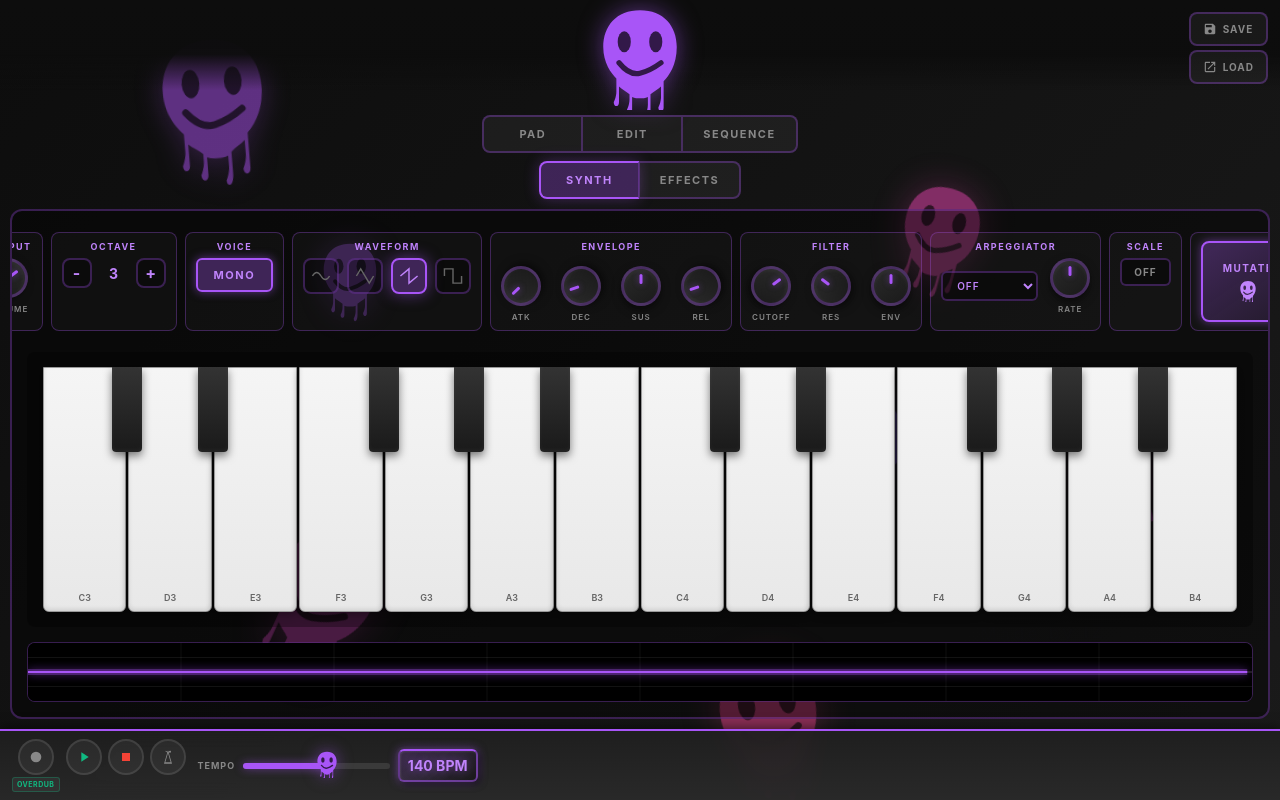
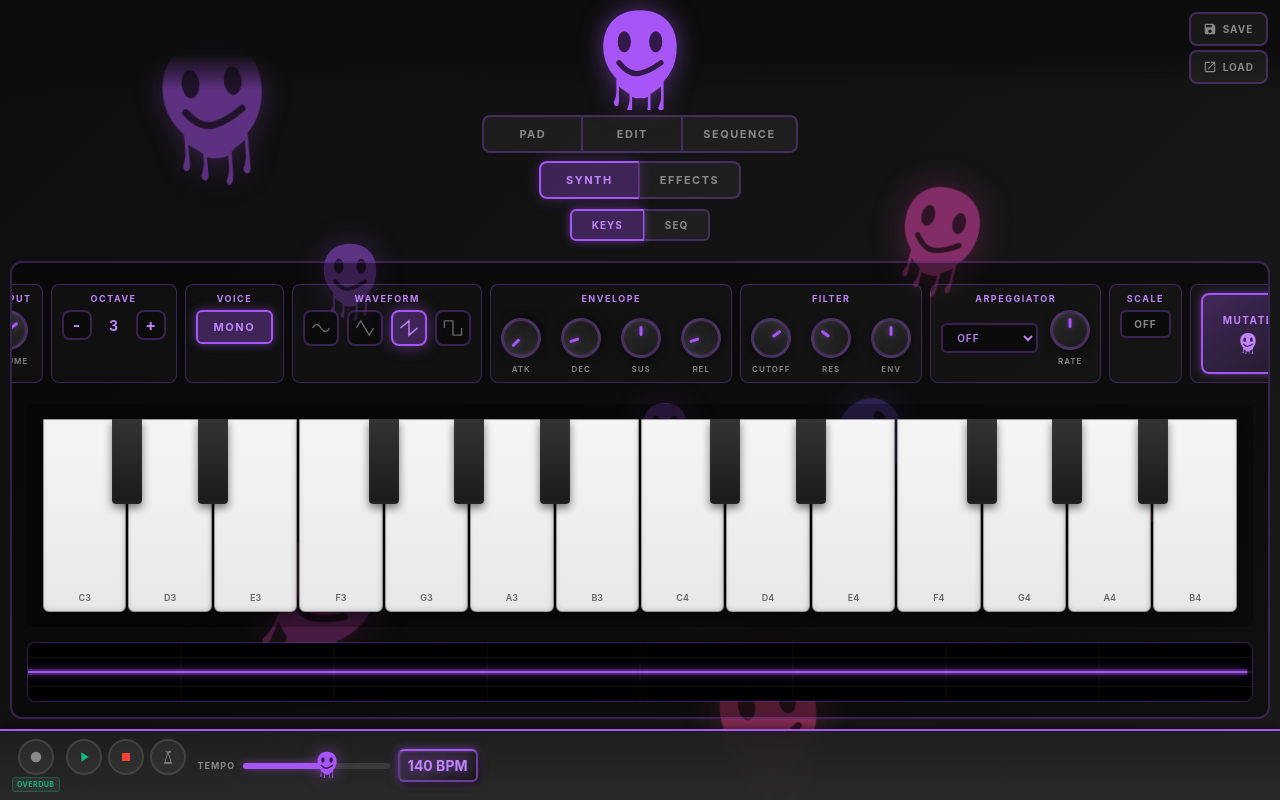
Before and after one commit to nai909/nai909drumsynth, a React (Vite) app: page / in a window 1280 px wide. Both pictures are taken after a click on the button "SYNTH". Built offline with nearby package versions, Linux system fonts and the light colour scheme.

Commit message:
Add KEYS/SEQ toggle for synth mode
Now you can switch between keyboard and sequencer views in synth mode

🤖 Generated with [Claude Code](https://claude.com/claude-code)

Co-Authored-By: Claude Opus 4.5 <noreply@anthropic.com>

```diff
--- a/src/renderer/App.tsx
+++ b/src/renderer/App.tsx
@@ -691,7 +691,23 @@ const App: React.FC = () => {
             </div>
             {mode === 'synth' ? (
               melodicSynthRef.current && (
-                synthMode === 'seq' ? (
+                <>
+                  {/* Synth sub-mode toggle */}
+                  <div className="synth-submode-toggle">
+                    <button
+                      className={`submode-btn ${synthMode === 'keys' ? 'active' : ''}`}
+                      onClick={() => setSynthMode('keys')}
+                    >
+                      KEYS
+                    </button>
+                    <button
+                      className={`submode-btn ${synthMode === 'seq' ? 'active' : ''}`}
+                      onClick={() => setSynthMode('seq')}
+                    >
+                      SEQ
+                    </button>
+                  </div>
+                  {synthMode === 'seq' ? (
                     <SynthSequencer
                       synth={melodicSynthRef.current}
                       isPlaying={isPlaying}
@@ -713,7 +729,8 @@ const App: React.FC = () => {
                       onSynthSequenceChange={setSynthSequence}
                       onPlay={handlePlay}
                     />
-                )
+                  )}
+                </>
               )
             ) : mode === 'effects' ? (
               melodicSynthRef.current && (
--- a/src/renderer/styles/App.css
+++ b/src/renderer/styles/App.css
@@ -110,6 +110,48 @@
   border-color: var(--accent-primary);
   color: var(--accent-secondary);
   box-shadow: 0 0 15px var(--accent-border);
+}
+
+/* Synth sub-mode toggle (KEYS / SEQ) */
+.synth-submode-toggle {
+  display: flex;
+  justify-content: center;
+  gap: 0;
+  margin-bottom: 10px;
+}
+
+.submode-btn {
+  padding: 8px 20px;
+  background: rgba(255, 255, 255, 0.05);
+  border: 2px solid var(--accent-border);
+  color: #888;
+  font-size: 10px;
+  font-weight: 700;
+  letter-spacing: 1px;
+  cursor: pointer;
+  transition: all 0.2s;
+}
+
+.submode-btn:first-child {
+  border-radius: 6px 0 0 6px;
+  border-right: 1px solid var(--accent-border);
+}
+
+.submode-btn:last-child {
+  border-radius: 0 6px 6px 0;
+  border-left: 1px solid var(--accent-border);
+}
+
+.submode-btn:hover:not(.active) {
+  background: var(--accent-bg);
+  color: var(--accent-primary);
+}
+
+.submode-btn.active {
+  background: var(--accent-bg-active);
+  border-color: var(--accent-primary);
+  color: var(--accent-secondary);
+  box-shadow: 0 0 10px var(--accent-glow);
 }
 
 
```
Lines whose indentation alone changed are shown as unchanged.
